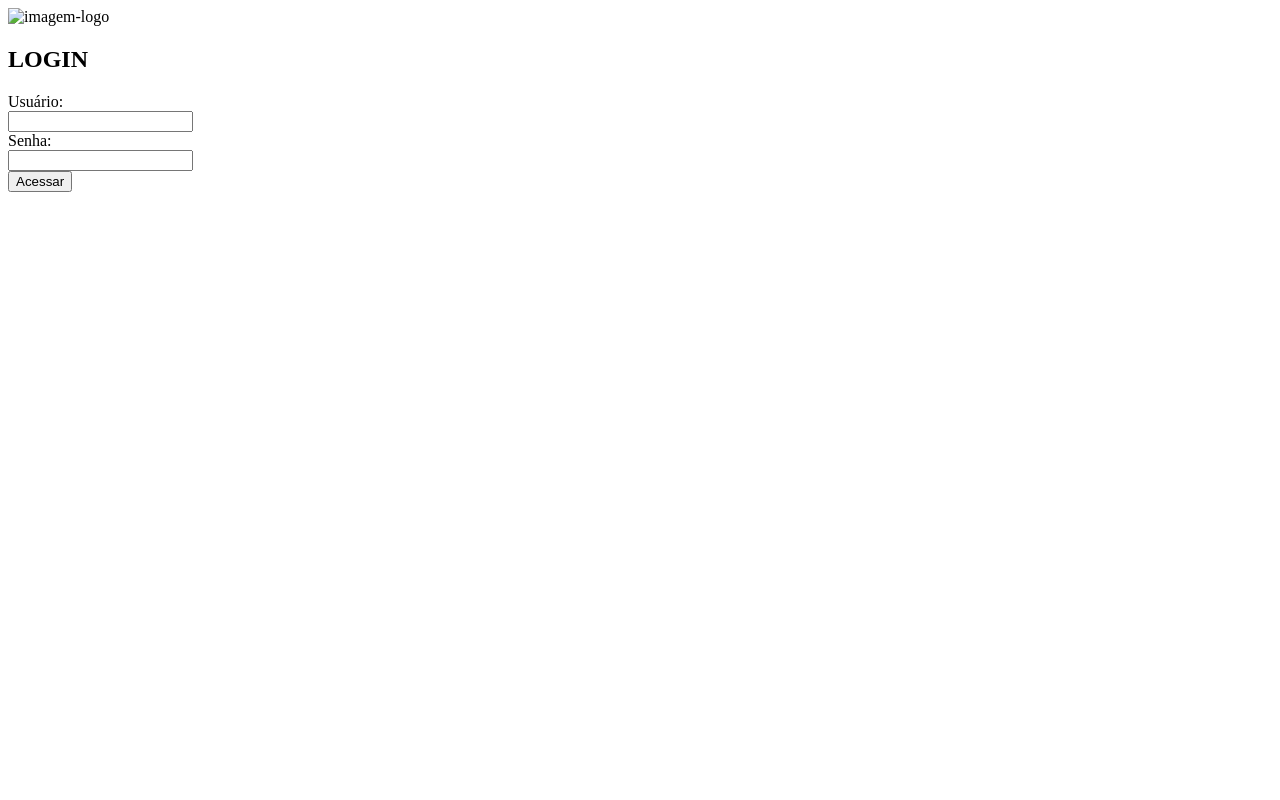
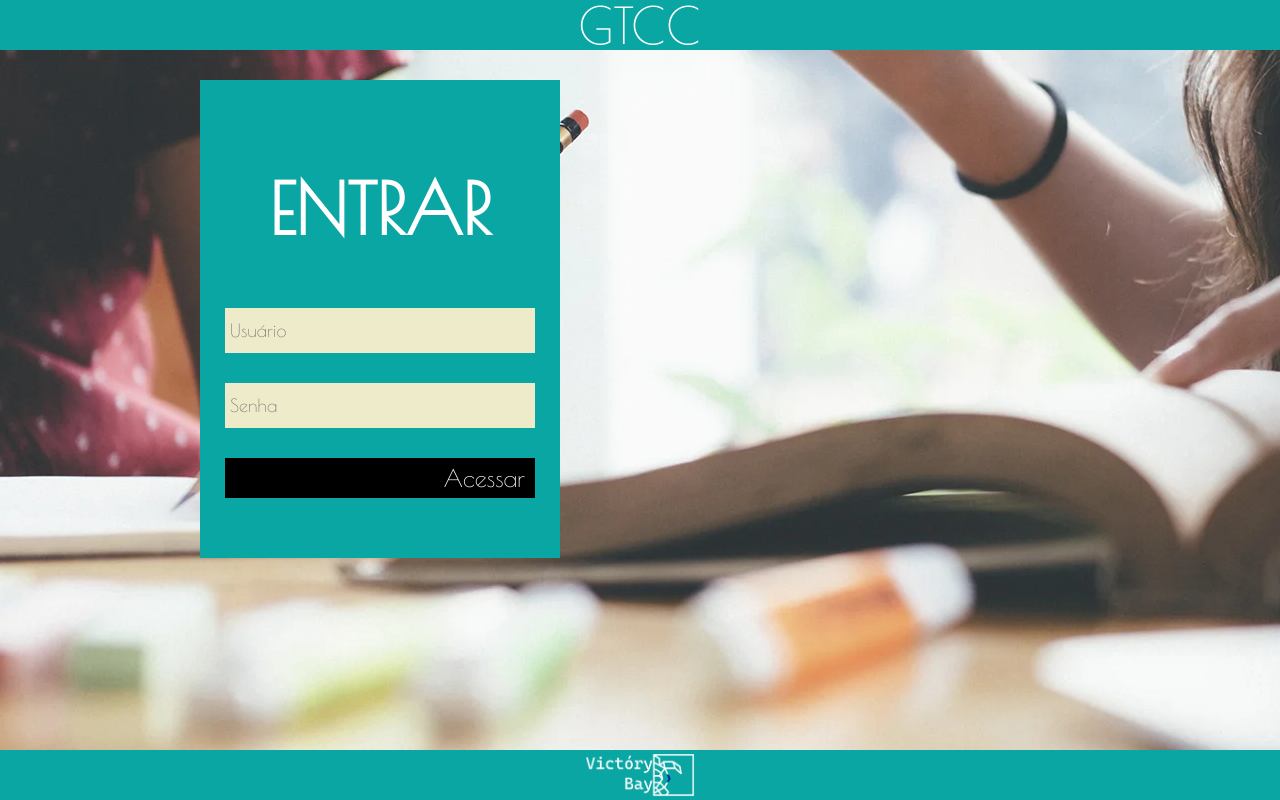
Before and after one commit to VdeVitorinha/GTCC-Pages, a plain HTML site: page index.html in a window 1280 px wide. Drawn offline with nearby package versions, Linux system fonts and the light colour scheme.

Commit message:
Desenvolvimento do CSS da page Index(Login)

```diff
--- a/index.html
+++ b/index.html
@@ -1,29 +1,44 @@
 <!DOCTYPE html>
 <html lang="pt-br">
   <head>
- <meta charset="UTF-8">
- <meta name="viewport" content="width=device-width, initial-scale=1.0">
- <title>GTCC-Bem Vindo</title>
+    <meta charset="UTF-8" />
+    <meta name="viewport" content="width=device-width, initial-scale=1.0" />
+    <title>GTCC - Acesso</title>
+
+    <link
+      href="https://fonts.googleapis.com/css2?family=Poiret+One&display=swap"
+      rel="stylesheet"
+    />
+
+    <link rel="stylesheet" href="src/style.css" />
   </head>
   <body>
- <nav>
-   <img src="" alt="imagem-logo">
- </nav>
+    <div class="container container-signin">
+      <header>GTCC</header>
 
- <section class="login-quadro">
-  <h1>LOGIN</h1>
-  <form>
-   <label for="username">Usuário:</label><br>
-   <input type="text" id="username" name="username"><br>
-   <label for="pwd">Senha:</label><br>
-   <input type="password" id="pwd" name="pwd">
+      <section class="sec-login">
+        <form class="form-login">
+          <h1>ENTRAR</h1>
+          <div>
+            <input
+              type="text"
+              id="username"
+              name="username"
+              placeholder="Usuário"
+            /><br />
+            <input type="password" id="pwd" name="pwd" placeholder="Senha" />
+          </div>
+          <input class="btn-login" type="button" value="Acessar" />
         </form>
- <input type="button" value="Acessar">
       </section>
 
       <footer>
-
+        <img
+          src="img/logo_VixBay-LogoMarca BRANCA.png"
+          width="110"
+          alt="log-vitória"
+        />
       </footer>
+    </div>
   </body>
-
 </html>
--- a/src/style.css
+++ b/src/style.css
@@ -0,0 +1,88 @@
+/* Layout Geral */
+body{
+    margin: 0;
+    padding: 0;
+}
+
+.container{
+    width: 100%;
+    height: 100vh;
+}
+
+header{
+    background-color: rgba(9, 166, 163, 1);
+    display: flex;
+    align-items: center;
+    justify-content: center;
+    width: 100%;
+    height: 50px;
+    font-size: 50px;
+    color: white;
+}
+
+footer{
+    position: fixed;
+    background-color: rgba(9, 166, 163, 1);
+    display: flex;
+    align-items: center;
+    justify-content: center;
+    width: 100%;
+    height: 50px;
+    bottom: 0px;
+}
+
+h1 {
+    font-size: 70px;
+    width:100%;
+    color: white;
+    }
+
+
+/* Page Login */
+.container-signin{
+    background-image: url(../img/33\ 1.png);
+    background-repeat: no-repeat;
+    background-size: cover;
+    font-family: "Poiret One", sans-serif;
+}
+
+.sec-login {
+    background-color: rgba(9, 166, 163, 1);
+    width: 300px;
+    display: flex;
+    align-items: center;
+    justify-content: center;
+    margin: 30px;
+    margin-left: 200px;
+    padding: 30px;
+    font-family: "Poiret One", sans-serif;
+    text-align: center;
+}
+
+input {
+    background-color: rgba(237, 235, 201, 1);
+    margin-bottom: 30px;
+    padding: 5px;
+    width: 300px;
+    height: 35px;
+    border: none;
+    font-family: "Poiret One", sans-serif;
+    color: #000000;
+    font-size: large;
+}
+
+.btn-login{
+    cursor: pointer;
+    background-color: #000;
+    width: 310px;
+    height: 40px;
+    padding: 0px;
+    padding-right: 10px;
+    color: white;
+    text-align: right;
+    font-size: x-large;
+}
+.btn-login:hover{
+    background-color: #ffffff;
+    color: #000;
+}
```
Also changed, not shown: img/33 1.png (added), img/logo_VixBay-LogoMarca BRANCA.png (added), img/logo_VixBay-prototipo 1.5 BRANCO.png (added). Lines whose indentation alone changed are shown as unchanged.
